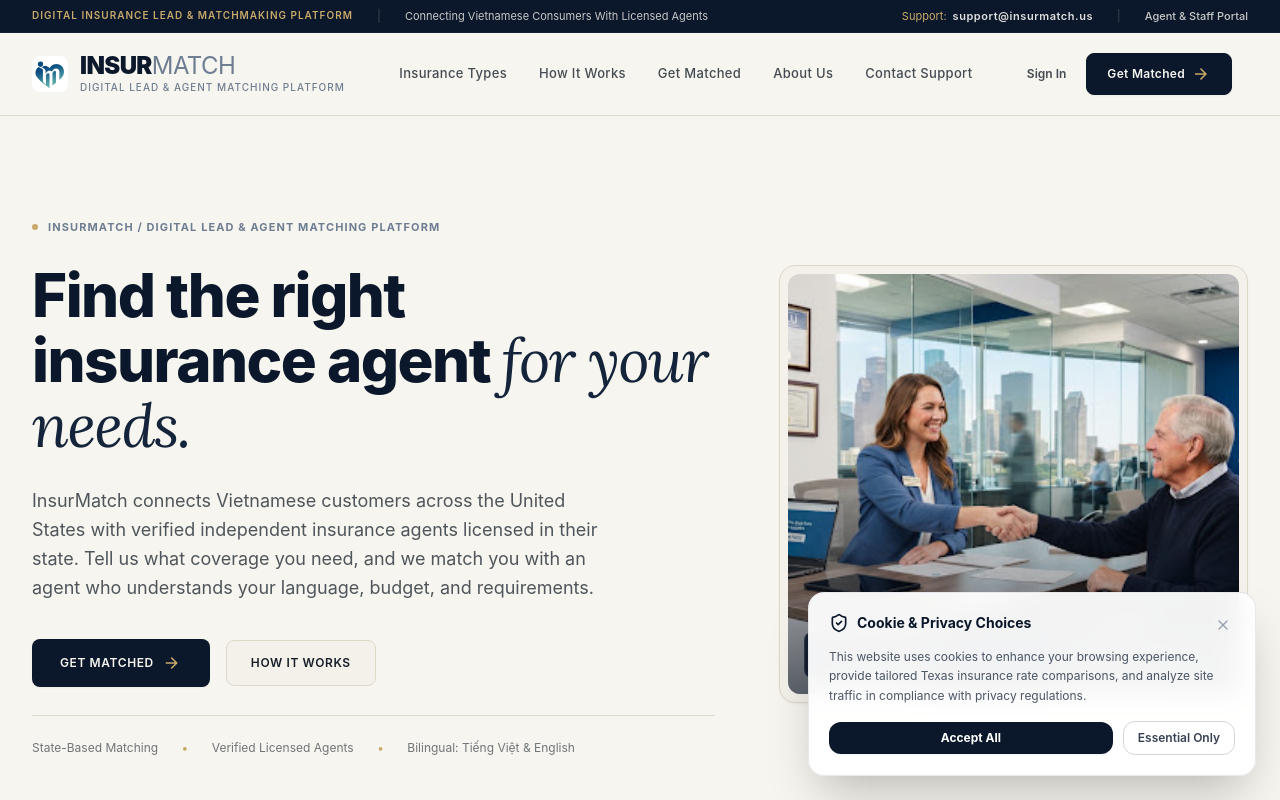
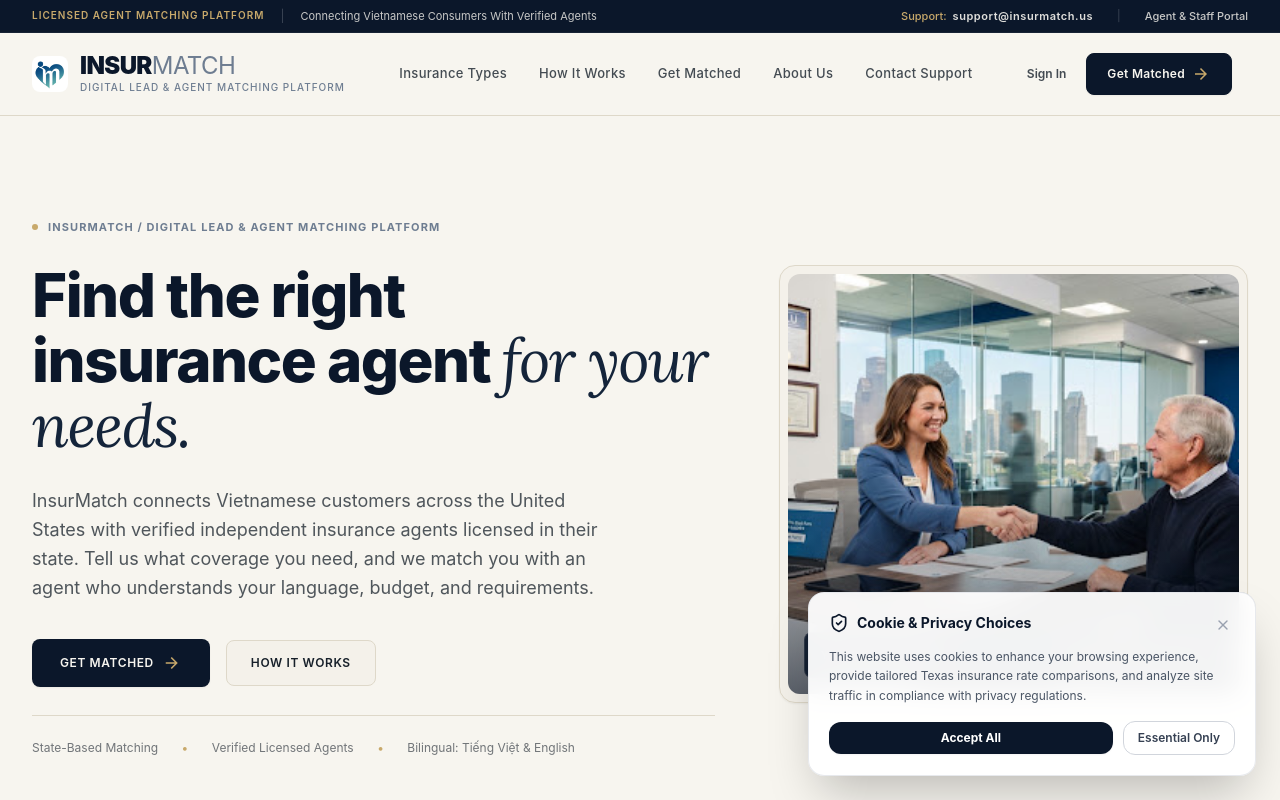
Before and after one commit to Kian1011-C/EXE201, a React (Vite) app: page / in a window 1280 px wide. Shown: the top 800 px of the page. Built offline with nearby package versions, Linux system fonts and the light colour scheme.

Commit message:
fix(navbar): prevent text wrapping and squishing on top announcement bar

```diff
--- a/src/components/Navbar.jsx
+++ b/src/components/Navbar.jsx
@@ -23,25 +23,27 @@ export default function Navbar({ onOpenQuote }) {
     <>
       {/* Top Subtle Announcement / Phone Line */}
       <div className="bg-navy-deep text-ivory/85 text-xs py-2 px-4 lg:px-8 border-b border-white/5 hidden md:block">
-        <div className="max-w-7xl mx-auto flex justify-between items-center">
-          <div className="flex items-center space-x-6">
-            <span className="tracking-widest uppercase text-[10px] text-champagne font-semibold">
-              Digital Insurance Lead &amp; Matchmaking Platform
+        <div className="max-w-7xl mx-auto flex justify-between items-center gap-4">
+          <div className="flex items-center space-x-3 lg:space-x-4 min-w-0">
+            <span className="tracking-widest uppercase text-[10px] text-champagne font-semibold whitespace-nowrap">
+              Licensed Agent Matching Platform
             </span>
-            <span className="text-white/20">|</span>
-            <span className="text-ivory/80 text-[11px]">Connecting Vietnamese Consumers With Licensed Agents</span>
+            <span className="text-white/20 hidden lg:inline">|</span>
+            <span className="text-ivory/80 text-[11px] hidden lg:inline whitespace-nowrap">
+              Connecting Vietnamese Consumers With Verified Agents
+            </span>
           </div>
 
-          <div className="flex items-center space-x-6 text-[11px]">
+          <div className="flex items-center space-x-4 lg:space-x-6 text-[11px] shrink-0">
             <a
               href="mailto:support@insurmatch.us"
-              className="text-ivory/90 hover:text-champagne transition-colors flex items-center gap-1.5"
+              className="text-ivory/90 hover:text-champagne transition-colors flex items-center gap-1.5 whitespace-nowrap"
             >
-              <span className="text-champagne">Support:</span>
+              <span className="text-champagne font-medium">Support:</span>
               <span className="font-semibold tracking-wider">support@insurmatch.us</span>
             </a>
             <span className="text-white/20">|</span>
-            <Link to="/login" className="text-ivory/80 hover:text-champagne transition-colors font-medium">
+            <Link to="/login" className="text-ivory/80 hover:text-champagne transition-colors font-medium whitespace-nowrap">
               Agent &amp; Staff Portal
             </Link>
           </div>
```
